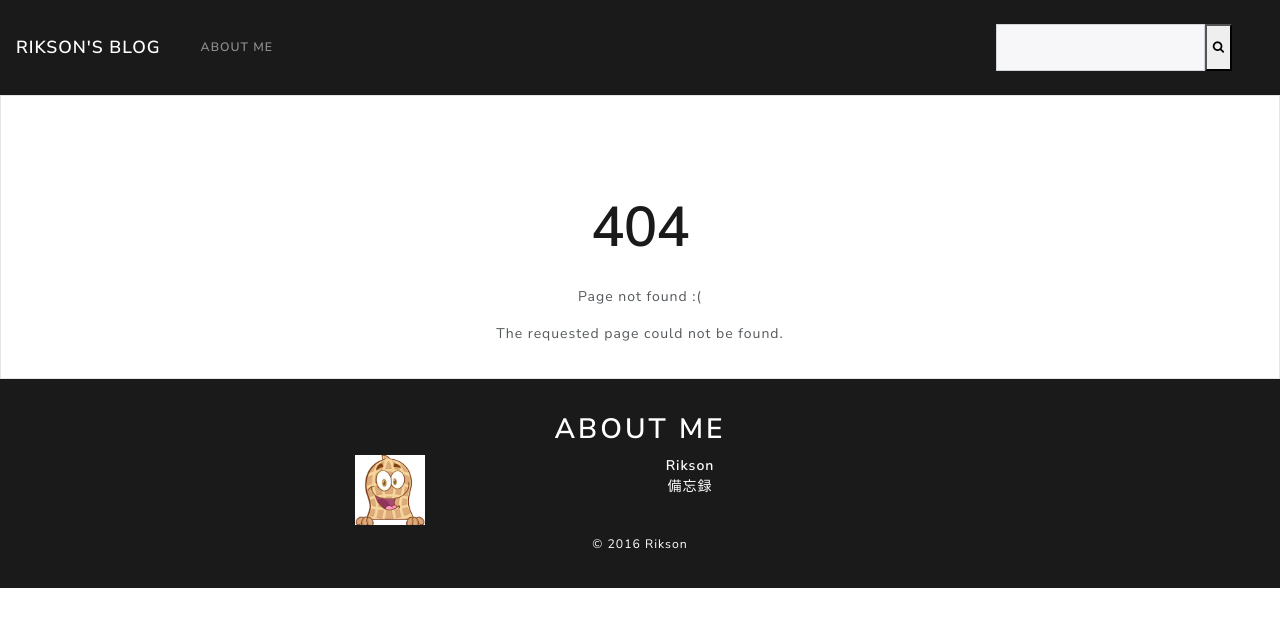
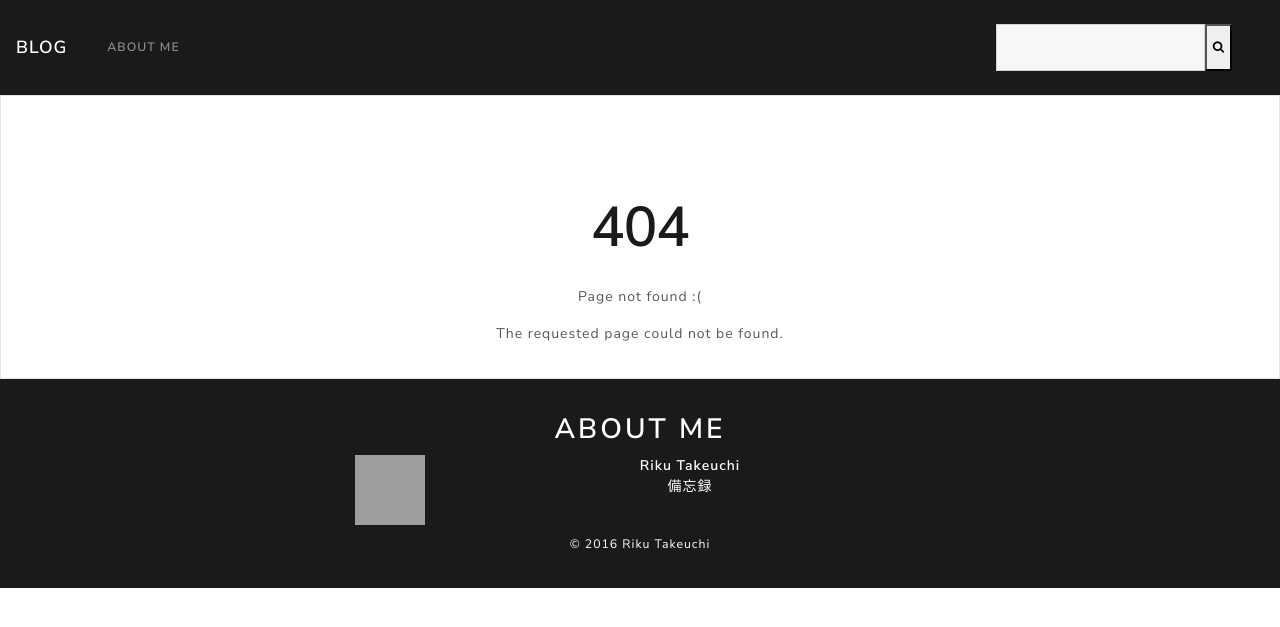
Before and after one commit to rikuson/rikuson, a Jekyll site: the page built from 404.html, in a window 1280 px wide. Shown: the top 627 px of the page. Built offline with Jekyll 4.4.1, drawn with Linux system fonts in a browser that asks for light colours; nearby versions of some CDN libraries; a script that is not in the unit is left out; grey boxes are pictures that could not be loaded.

Commit message:
Update profile

```diff
--- a/_config.yml
+++ b/_config.yml
@@ -13,9 +13,9 @@
 # you will see them accessed via {{ site.title }}, {{ site.email }}, and so on.
 # You can create any custom variable you would like, and they will be accessible
 # in the templates via {{ site.myvariable }}.
-title: Rikson's Blog
+title: Blog
 email: rikuson@users.noreply.github.com
-username: Rikson
+username: Riku Takeuchi
 date_of_issue: 2016
 description: >- # this means to ignore newlines until "baseurl:"
   備忘録
--- a/_includes/footer_content.html
+++ b/_includes/footer_content.html
@@ -2,7 +2,7 @@
 <h2 class="text-white">About Me</h2>
 <div class="row mb-2">
 	<div class="col-sm-2">
-		<img class="img-fluid" src="/images/profile.jpg" alt="profile">
+		<img class="img-fluid" src="https://avatars.githubusercontent.com/u/11563968?s=200" alt="profile">
 	</div>
 	<div class="col-sm-10">
 		<dl class="dl-inline">
```
Also changed, not shown: images/profile.jpg (deleted).
